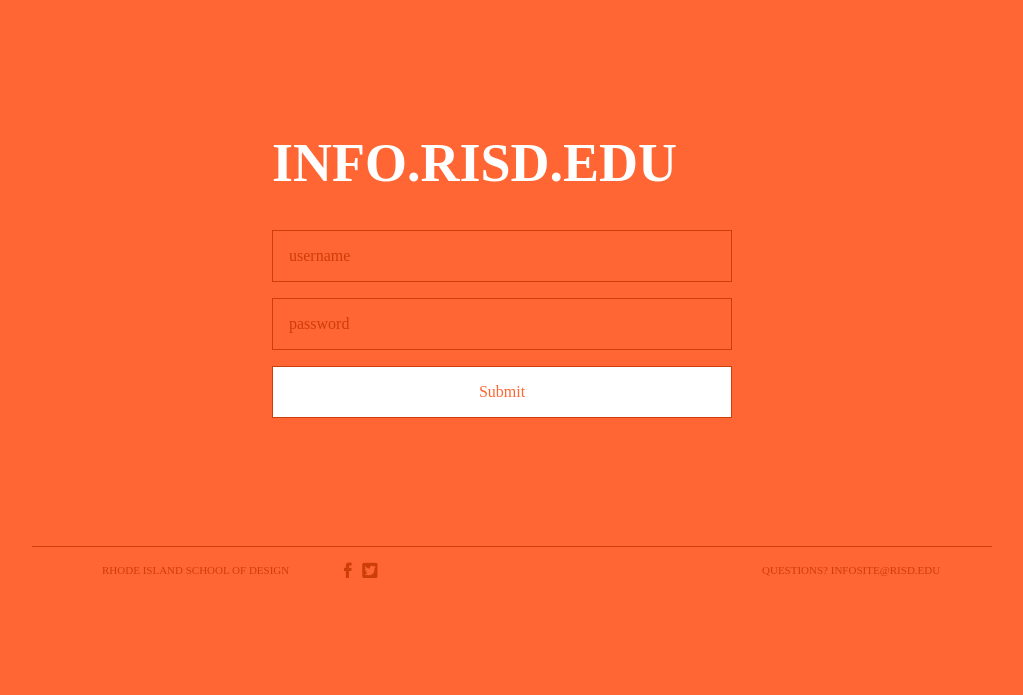
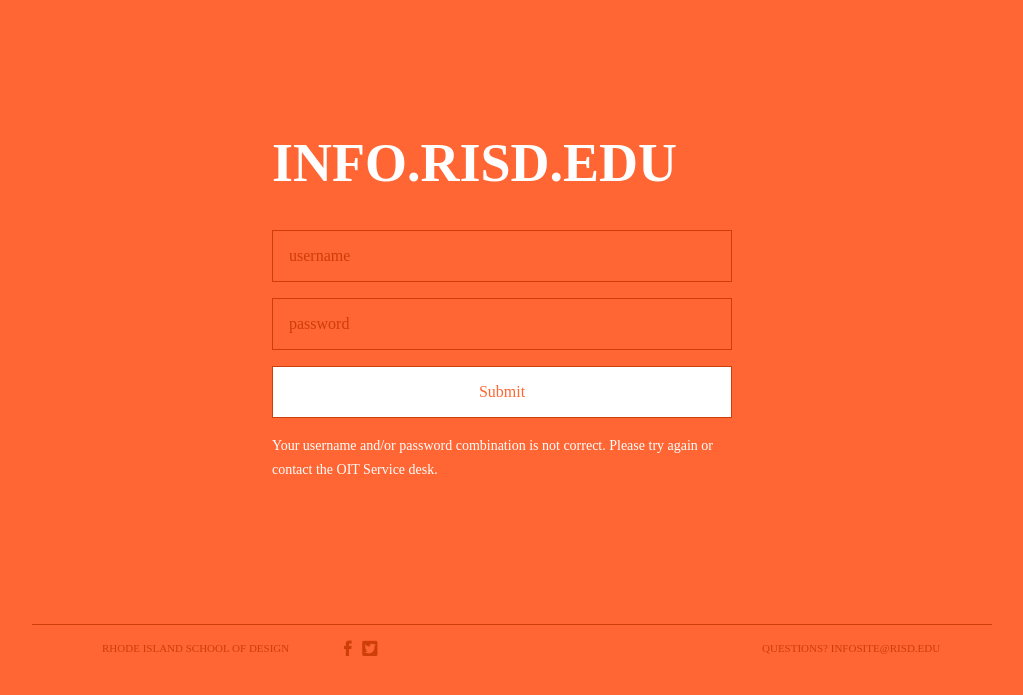
Before and after one commit to micahmicah/info, a Jekyll site: the page built from login/index.html, in a window 1280 px wide. Shown: the top 695 px of the page, without its empty margins (128-1151 px from the left). Built offline with Jekyll 4.4.1, drawn with Linux system fonts in a browser that asks for light colours; some web fonts are replaced.

Commit message:
login error message
developed new styles for login error message

```diff
--- a/assets/style/css/site.css
+++ b/assets/style/css/site.css
@@ -1334,15 +1334,24 @@
   background: white;
   color: #ff6633;
   border: 1px solid #cd3e0b;
-  margin-bottom: 8em; }
+  margin-bottom: 1em; }
   @media only screen and (max-width: 767px) {
     .login-screen input[type="submit"] {
-      margin-bottom: 3em; } }
+      margin-bottom: 1em; } }
 
 .login-screen input[type="submit"]:active {
   background: #cd3e0b;
   outline-style: none; }
 
+.login-error {
+  color: white; }
+
+.login-screen .login-error a:link, .login-error a:visited {
+  color: white; }
+
+.login-screen .login-error a:hover {
+  color: black; }
+
 .login-screen ::-webkit-input-placeholder {
   font-size: 16px;
   color: #cd3e0b; }
@@ -1367,6 +1376,9 @@
 footer.container {
   border-top: 1px solid #e6e6e6;
   padding-bottom: 2em; }
+
+.login-screen footer {
+  margin-top: 8em; }
 
 footer p {
   font-size: 11px;
--- a/login/index.html
+++ b/login/index.html
@@ -12,7 +12,7 @@
 			<input type="submit" name="submit">
 		</form>
 
-
+		<p class="login-error">Your username and/or password combination is not correct. Please try again or contact the <a href="mailto:servicedesk@risd.edu">OIT Service desk</a>.</p>
 	</div>
 
 
```
Also changed, not shown: assets/style/scss/module.scss (+17 -2 lines), 4 other files.
